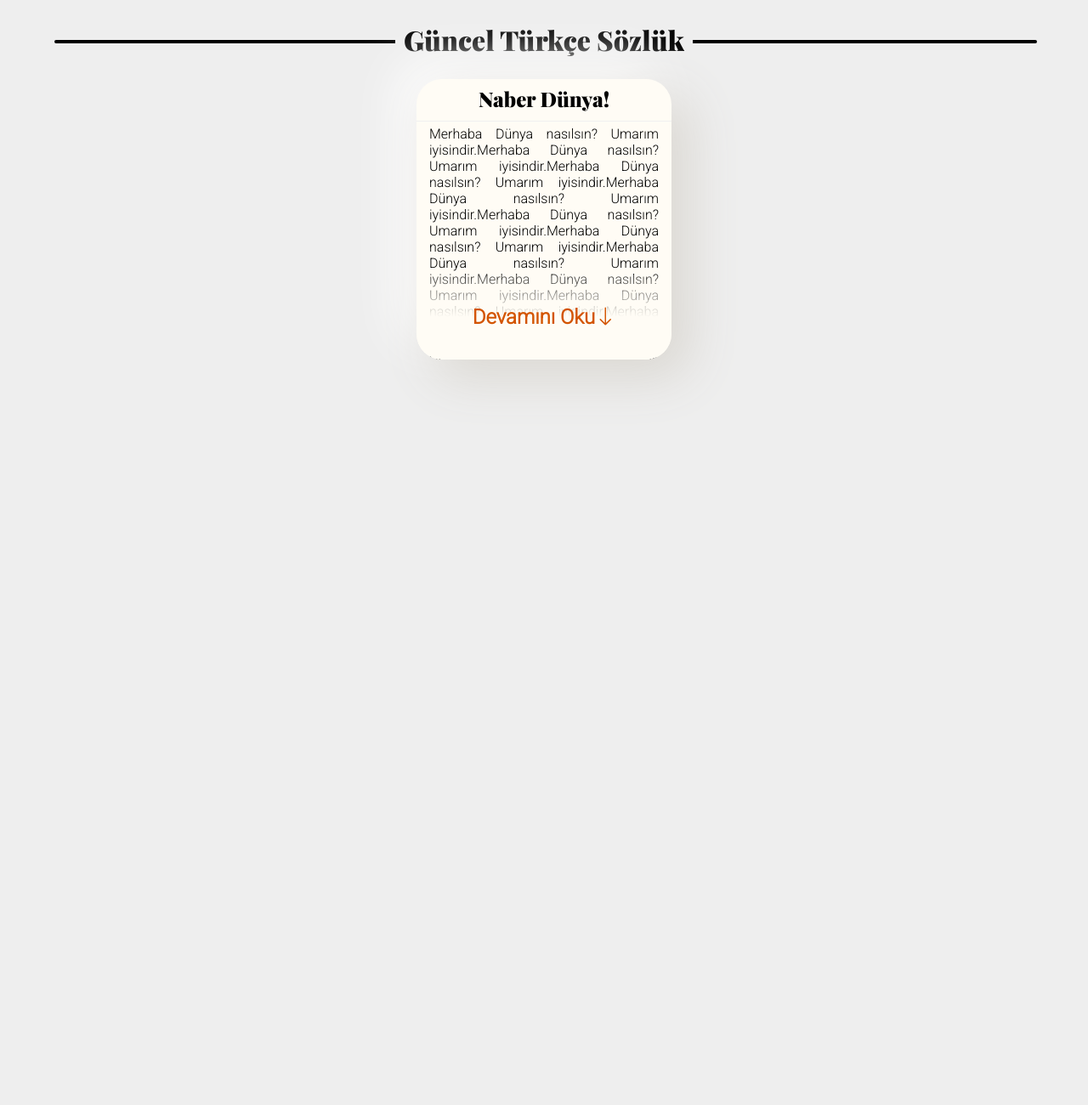
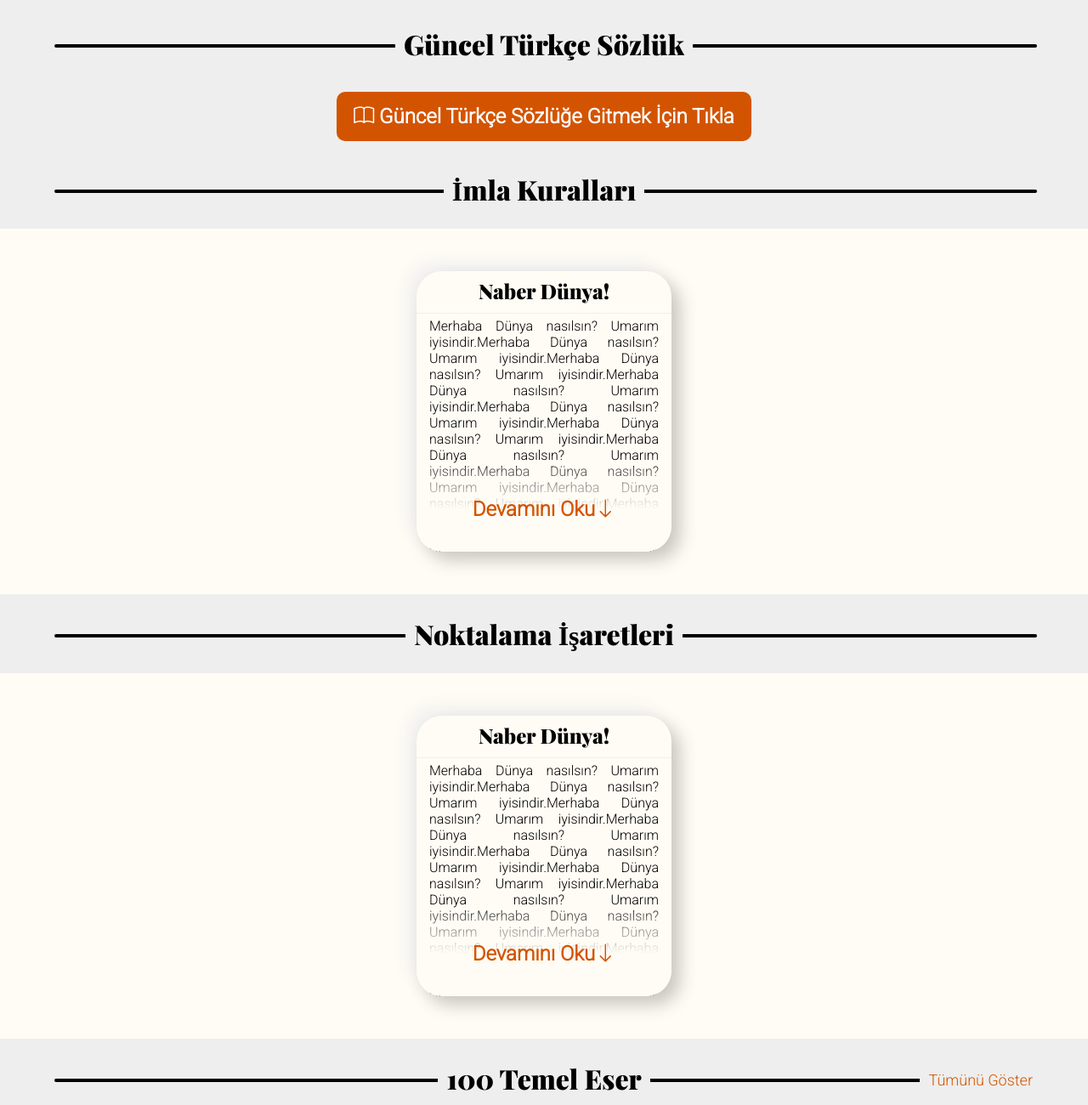
Before and after one commit to n0xm1les/heyoned2, a plain HTML site: page index.html in a window 1280 px wide. Shown: the part 780-2080 px from the top of the page at 85% size. Drawn offline with nearby package versions, Linux system fonts and the light colour scheme; a web font is replaced by a local one.

Commit message:
Ufak şeyler oldu

```diff
--- a/index.html
+++ b/index.html
@@ -62,6 +62,26 @@
                 <div class="section-divider">
                     <h1 class="section-divider-text">Güncel Türkçe Sözlük</h1>
                 </div>
+                <a href="#" class="btn btn-primary"><i class="bi bi-book"></i> Güncel Türkçe Sözlüğe Gitmek İçin Tıkla</a>
+            </section>
+            <section id="imla">
+                <div class="section-divider">
+                    <h1 class="section-divider-text">İmla Kuralları</h1>
+                </div>
+                <div class="card-wrp">
+                    <div class="card">
+                        <div class="card-header"><h2 class="card-title">Naber Dünya!</h2></div>
+                        <div class="card-body">
+                            <p class="card-content">Merhaba Dünya nasılsın? Umarım iyisindir.Merhaba Dünya nasılsın? Umarım iyisindir.Merhaba Dünya nasılsın? Umarım iyisindir.Merhaba Dünya nasılsın? Umarım iyisindir.Merhaba Dünya nasılsın? Umarım iyisindir.Merhaba Dünya nasılsın? Umarım iyisindir.Merhaba Dünya nasılsın? Umarım iyisindir.Merhaba Dünya nasılsın? Umarım iyisindir.Merhaba Dünya nasılsın? Umarım iyisindir.Merhaba Dünya nasılsın? Umarım iyisindir.Merhaba Dünya nasılsın? Umarım iyisindir.Merhaba Dünya nasılsın? Umarım iyisindir.Merhaba Dünya nasılsın? Umarım iyisindir.Merhaba Dünya nasılsın? Umarım iyisindir.Merhaba Dünya nasılsın? Umarım iyisindir.Merhaba Dünya nasılsın? Umarım iyisindir.Merhaba Dünya nasılsın? Umarım iyisindir.Merhaba Dünya nasılsın? Umarım iyisindir.Merhaba Dünya nasılsın? Umarım iyisindir.Merhaba Dünya nasılsın? Umarım iyisindir.Merhaba Dünya nasılsın? Umarım iyisindir.Merhaba Dünya nasılsın? Umarım iyisindir.Merhaba Dünya nasılsın? Umarım iyisindir.Merhaba Dünya nasılsın? Umarım iyisindir.Merhaba Dünya nasılsın? Umarım iyisindir.Merhaba Dünya nasılsın? Umarım iyisindir.Merhaba Dünya nasılsın? Umarım iyisindir.Merhaba Dünya nasılsın? Umarım iyisindir.Merhaba Dünya nasılsın? Umarım iyisindir.Merhaba Dünya nasılsın? Umarım iyisindir.</p>
+                        </div>
+                        <div class="card-footer full-centered">Devamını Oku <i class="bi bi-arrow-down"></i></div>
+                    </div>
+                </div>
+            </section>
+            <section id="noktalama">
+                <div class="section-divider">
+                    <h1 class="section-divider-text">Noktalama İşaretleri</h1>
+                </div>
                 <div class="card-wrp">
                     <div class="card">
                         <div class="card-header"><h2 class="card-title">Naber Dünya!</h2></div>
@@ -73,7 +93,14 @@
                 </div>
             </section>
         </section>
-        <section id="edebiyat"></section>
+        <section id="edebiyat">
+            <section id="temel-eserler">
+                <div class="section-divider">
+                    <h1 class="section-divider-text">100 Temel Eser</h1>
+                    <a href="#" class="section-divider-button btn btn-tertiary">Tümünü Göster</a>
+                </div>
+            </section>
+        </section>
     </main>
     <footer></footer>
 
--- a/style.css
+++ b/style.css
@@ -23,6 +23,7 @@ nav {
     width: 100%;
     height: 60px;
     background-color: #ffffff;
+    border-bottom: 1px solid #dddddd;
     position: fixed;
     display: flex;
     justify-content: center;
@@ -110,6 +111,18 @@ header {
 
     /* Sozluk Section */
 
+section#sozluk {
+    width: 100%;
+    height: fit-content;
+    display: flex;
+    flex-direction: column;
+}
+
+section#sozluk>a {
+    font-size: x-large;
+    align-self: center;
+    margin: 25px 0;
+}
 
 
     /* --Sozluk Section-- */
@@ -168,7 +181,7 @@ header {
     width: 100%;
     height: fit-content;
     position: relative;
-    margin: 5px 0;
+    margin: 10px 0;
 }
 
 .section-divider::after {
@@ -191,7 +204,13 @@ header {
     padding: 0 10px;
     font-size: xx-large;
     font-family: 'Playfair Display', serif;
-    position: relative;
+}
+
+.section-divider>.section-divider-button {
+    background-color: #eeeeee;
+    position: absolute;
+    padding: 0 10px;
+    top: 13px; right: 55px;
 }
 
 .full-centered {
@@ -206,6 +225,8 @@ header {
 .card-wrp {
     width: 100%;
     height: fit-content;
+    background-color: #fffcf5;
+    padding: 50px 0;
     margin: 25px 0;
     display: flex;
     flex-direction: row;
@@ -218,10 +239,11 @@ header {
 .card {
     width: 300px;
     height: 330px;
+    /* border: 1px solid #999999; */
     border-radius: 30px;
     background: #fffcf5;
-    box-shadow:  20px 20px 60px #d9d6d0,
-                -20px -20px 60px #ffffff;
+    box-shadow:  10px 10px 20px #c9c6c0,
+                -10px -10px 20px #f0f0f0;
     position: relative;
     display: flex;
     flex-direction: column;
@@ -272,3 +294,27 @@ header {
 }
 
 /* --Card Style-- */
+
+/* Button Styles */
+
+.btn {
+    width: fit-content;
+    height: fit-content;
+    text-decoration: none;
+    padding: 15px 20px;
+    cursor: pointer;
+}
+
+.btn-primary {
+    color: #ffffff;
+    background-color: #d35400;
+    font-weight: 600;
+    border-radius: 10px;
+}
+
+.btn-tertiary {
+    color: #d35400;
+    font-size: large;
+}
+
+/* --Button Styles-- */
```
